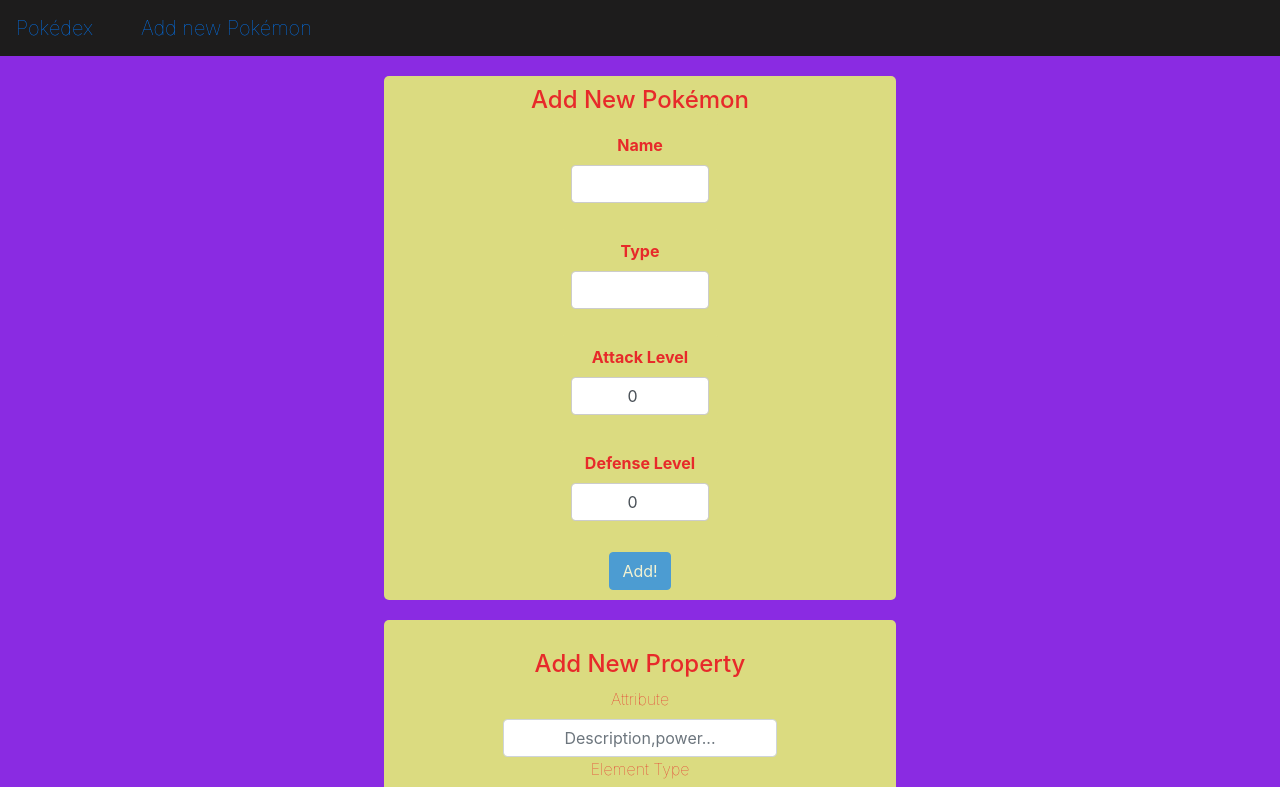
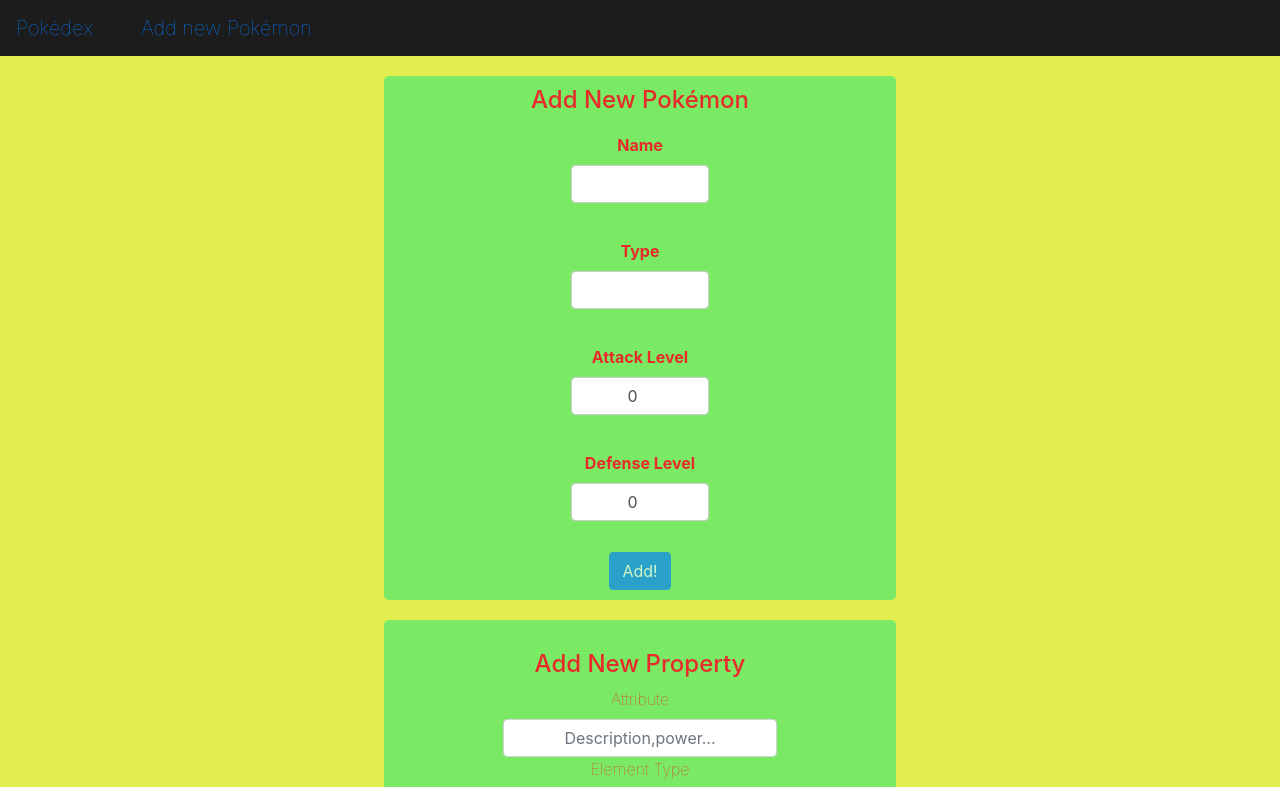
Before and after one commit to roopakmahadane/pokedexbuilder, a React (Create React App) app: page /new in a window 1280 px wide. Shown: the top 787 px of the page. Built offline with nearby package versions, Linux system fonts and the light colour scheme.

Commit message:
color correction

```diff
--- a/src/style/PokemonDetail.css
+++ b/src/style/PokemonDetail.css
@@ -13,11 +13,11 @@
     border-radius: 5px;
     padding: 15px;
     margin: 15px;
-    background-color:rgb(219, 219, 128);
+    background-color:rgb(122, 233, 99);
 }
 
 body {
-   background-color: blueviolet;
+   background-color: rgb(227, 238, 78);
    font-weight: 100;
    color:rgb(231, 42, 42);
 
--- a/src/style/addNewPokemon.css
+++ b/src/style/addNewPokemon.css
@@ -7,7 +7,7 @@
 
 .input{
     border-radius: 5px;
-    background-color:rgb(219, 219, 128);
+    background-color:rgb(122, 233, 99);
     display: flex;
     align-items: center;
 justify-content: center;
```
